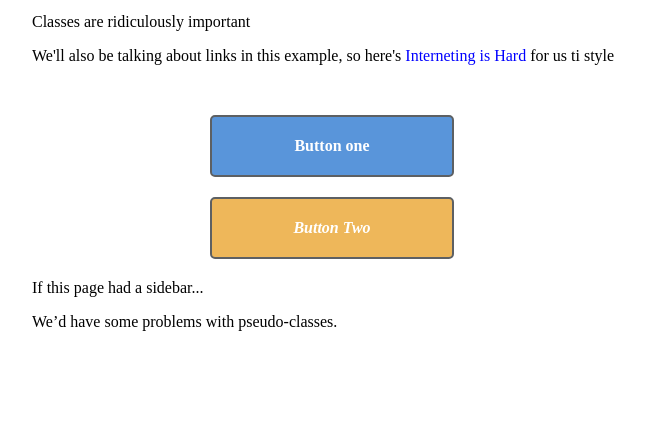
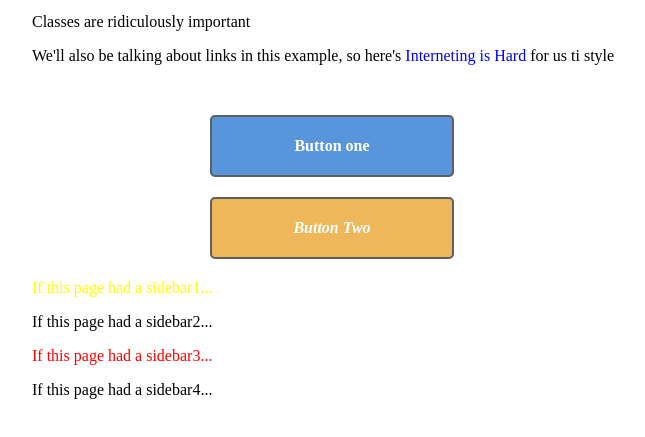
Before and after one commit to akshayp42/learning-html, a plain HTML site: page css-selectors/index.html in a window 1280 px wide. Shown: the part 119-556 px from the top of the page, without its empty margins (308-953 px from the left). Drawn offline with Linux system fonts and the light colour scheme.

Commit message:
Demonstarted css nth child selector

```diff
--- a/css-selectors/index.html
+++ b/css-selectors/index.html
@@ -15,8 +15,11 @@
 <a class='button' href="nowhere.html">Button one</a>
 <a class='button call-to-action' href="nowhere.html">Button Two</a>
 <div class='sidebar'>
-    <p>If this page had a sidebar...</p>
-    <p>We’d have some problems with pseudo-classes.</p>
+    <p>If this page had a sidebar1...</p>
+    <p>If this page had a sidebar2...</p>
+    <p>If this page had a sidebar3...</p>
+    <p>If this page had a sidebar4...</p>
+
   </div>
 </div>
 
--- a/css-selectors/styles.css
+++ b/css-selectors/styles.css
@@ -86,3 +86,11 @@ a:visited:active{
 p:last-of-type{
     margin-bottom: 50px;
 }
+
+.sidebar p:nth-child(3) {
+    color: red;
+}
+
+.sidebar p:nth-child(1){
+    color: yellow;
+}
```
